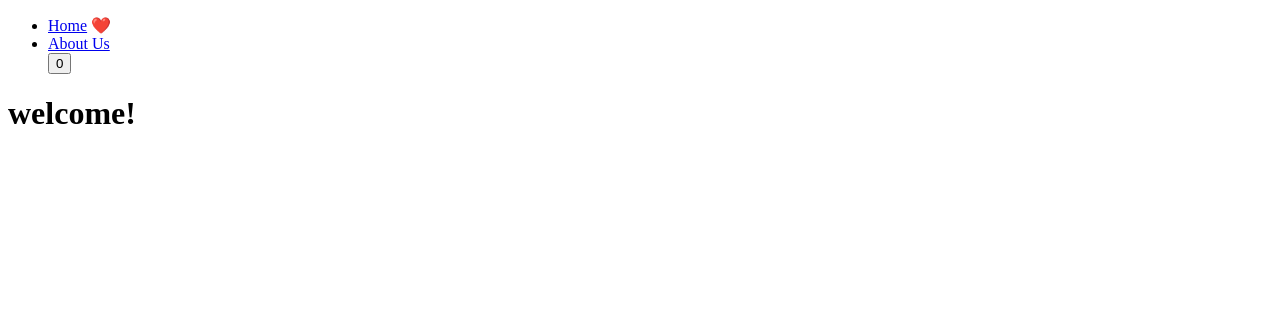
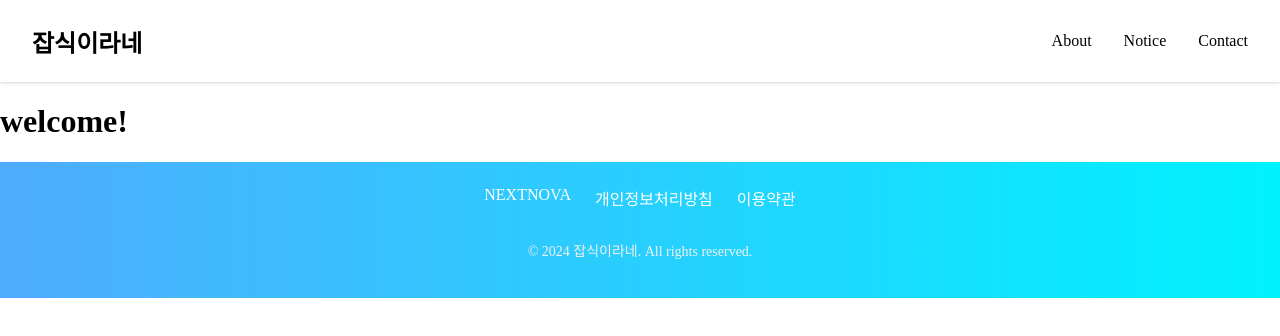
Before and after one commit to jobsicke7/nextnova, a Next.js app: page / in a window 1280 px wide. Shown: the top 336 px of the page. Built offline with nearby package versions, Linux system fonts and the light colour scheme.

Commit message:
feat: add gnb and fnb

```diff
--- a/src/app/layout.tsx
+++ b/src/app/layout.tsx
@@ -1,6 +1,7 @@
-import Navigation from "@/components/navigation";
+import FNB from "@/components/fnb";
+import GNB from "@/components/gnb";
 import type { Metadata } from "next";
-
+import "@/styles/global.css";
 export const metadata: Metadata = {
   title: "잡식이라네",
   description: "공부용 사이트",
@@ -12,10 +13,13 @@ export default function RootLayout({
   children: React.ReactNode;
 }>) {
   return (
-    <html lang="en">
+    <html
+      lang='en'
+    >
       <body>
-        <Navigation />
+        <GNB />
         {children}
+        <FNB />
       </body>
     </html>
   );
--- /dev/null
+++ b/src/components/fnb.tsx
@@ -0,0 +1,19 @@
+import React from "react";
+import styles from "../styles/fnb.module.css";
+import Link from "next/link";
+
+
+const FNB: React.FC = () => {
+  return (
+    <div className={styles.fnb}>
+      <div className={styles.links}>
+        <Link href="https://nextomo.vercel.app/">NEXTNOVA</Link>
+        <Link href="/">개인정보처리방침</Link>
+        <Link href="/">이용약관</Link>
+      </div>
+      <p className={styles.copy}>© 2024 잡식이라네. All rights reserved.</p>
+    </div>
+  );
+};
+
+export default FNB;
--- /dev/null
+++ b/src/components/gnb.tsx
@@ -0,0 +1,27 @@
+// /app/components/GNB.tsx
+import React from "react";
+import styles from "../styles/gnb.module.css";
+import Link from "next/link";
+
+const GNB: React.FC = () => {
+    return (
+        <div className={styles.gnb}>
+            <div className={styles.logo}>
+                <Link href="/">잡식이라네</Link>
+            </div>
+            <ul className={styles.menu}>
+                <li>
+                    <Link href="/">About</Link>
+                </li>
+                <li>
+                    <Link href="/notice">Notice</Link>
+                </li>
+                <li>
+                    <Link href="/contact">Contact</Link>
+                </li>
+            </ul>
+        </div>
+    );
+};
+
+export default GNB;
--- a/src/components/navigation.tsx
+++ /dev/null
@@ -1,23 +0,0 @@
-"use client"
-
-import Link from "next/link";
-import { usePathname } from "next/navigation";
-import { useState } from "react";
-
-export default function Navigation() {
-    const [count, setCount] = useState(0);
-    const path = usePathname();
-    return (
-        <nav>
-            <ul>
-                <li>
-                    <Link href="/">Home</Link> {path === "/" ? "❤️" : ""}
-                </li>
-                <li>
-                    <Link href="/about-us">About Us</Link> {path === "/about-us" ? "❤️" : ""}
-                </li>
-                <button onClick={() => setCount(count + 1)}>{count}</button>
-            </ul>
-        </nav>
-    );
-}
--- /dev/null
+++ b/src/styles/fnb.module.css
@@ -0,0 +1,34 @@
+/* /app/styles/FNB.module.css */
+.fnb {
+  display: flex;
+  flex-direction: column;
+  align-items: center;
+  justify-content: center;
+  padding: 1.5rem;
+  background: linear-gradient(90deg, #4facfe, #00f2fe);
+  color: white;
+  text-align: center;
+}
+
+.links {
+  display: flex;
+  gap: 1.5rem;
+  margin-bottom: 1rem;
+}
+
+.links a {
+  text-decoration: none;
+  font-size: 1rem;
+  color: white;
+  transition: color 0.3s, text-shadow 0.3s;
+}
+
+.links a:hover {
+  color: #ffeb3b;
+  text-shadow: 0px 0px 5px rgba(255, 235, 59, 0.8);
+}
+
+.copy {
+  font-size: 0.875rem;
+  color: #f0f0f0;
+}
--- /dev/null
+++ b/src/styles/global.css
@@ -0,0 +1,3 @@
+body {
+    margin: 0
+}
--- /dev/null
+++ b/src/styles/gnb.module.css
@@ -0,0 +1,35 @@
+/* /app/styles/GNB.module.css */
+.gnb {
+    display: flex;
+    justify-content: space-between;
+    align-items: center;
+    padding: 1rem 2rem;
+    background-color: #ffffff;
+    color: rgb(255, 255, 255);
+    box-shadow: 0px 0px 4px rgba(0, 0, 0, 0.25);
+}
+
+
+.logo a {
+    text-decoration: none;
+    font-size: 1.5rem;
+    font-weight: bold;
+    color: #000000;
+}
+
+.menu {
+    list-style: none;
+    display: flex;
+    gap: 2rem;
+}
+
+.menu li a {
+    text-decoration: none;
+    color: rgb(0, 0, 0);
+    font-size: 1rem;
+    transition: color 0.3s;
+}
+
+.menu li a:hover {
+    color: #00bcd4;
+}
```
Also changed, not shown: src/app/light/page.tsx (deleted, +0 -28 lines), src/app/not-found.tsx (+4 -4 lines), src/styles/notfound.module.css (added, +28 -0 lines), src/app/edit/page.tsx (renamed from src/app/blog/page.tsx).
